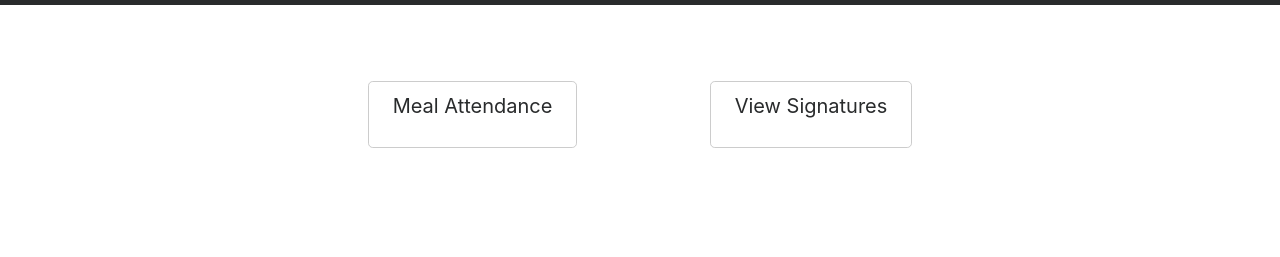
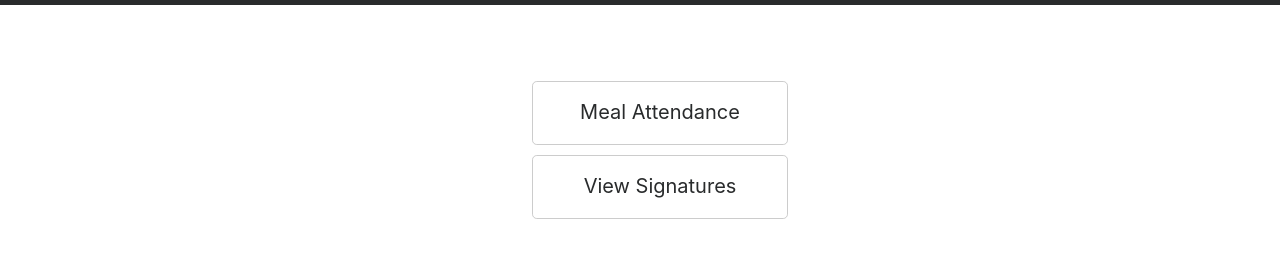
Before and after one commit to isaac-blasiman/stmartins-guest-attendance, a plain HTML site: page Main Menu.html in a window 1280 px wide. Shown: the part 47-304 px from the top of the page. Drawn offline with Linux system fonts and the light colour scheme.

Commit message:
Repositioned main menu buttons and changed page title

```diff
--- a/Main Menu.html
+++ b/Main Menu.html
@@ -7,7 +7,7 @@
     <meta name="author" content="">
 
     <link rel="icon" href="<i class="fa fa-pencil-square-o" aria-hidden="true"></i>
-    <title>Sign In</title>
+    <title>Main Menu</title>
 
     <!-- Font Awesome Inclusion  -->
     <link href="font-awesome-4.7.0\css\font-awesome.min.css" rel="stylesheet">
@@ -40,17 +40,22 @@
     </nav>
 
       <div class="starter-template">
-        <a class="btn btn-secondary btn-lg custom-horizontal-button" href="Create Signature - Adult.html">
+        <ul>
+            <li>
+                <a class="btn btn-secondary btn-lg custom-horizontal-button" href="Sign In.html">
                     <div id="main-menu-button-content">
                         <p>Meal Attendance</p>
                     </div>
                 </a>
-        <span id="responsive-spacing"></span>
-        <a class="btn btn-secondary btn-lg custom-horizontal-button" id="child-status-icon" href="Create Signature - Child.html">
+            </li>
+            <li>
+                <a class="btn btn-secondary btn-lg custom-horizontal-button" id="child-status-icon" href="List of Signatures.html">
                     <div id="main-menu-button-content">
                         <p>View Signatures</p>
                     </div>
                 </a>
+            </li>
+        </ul>
       </div><!-- /starter-template-->
 
     <!-- Bootstrap core JavaScript
--- a/our-custom-styles.css
+++ b/our-custom-styles.css
@@ -19,6 +19,11 @@
 	height: 35vw;
 }
 
+.custom-horizontal-button {
+    height: 5vw;
+    width: 20vw;
+}
+
 #adult-status-button-content{
     position: relative;
 	top: 6vw
@@ -37,6 +42,16 @@
 #child-status-button-content p{
     position: relative;
 	top: 6vw
+}
+
+#main-menu-button-content {
+    position: relative;
+    top: 0.5vw
+}
+
+#main-menu-button-content p{
+    position: relative;
+	top: 0vw
 }
 
 #responsive-spacing{
@@ -63,3 +78,11 @@
 .fa-3x{
 	font-size: 9vw;
 }
+
+.starter-template ul{
+    list-style-type: none;
+}
+
+.starter-template li{
+    margin-bottom: 10px;
+}
```
Lines whose indentation alone changed are shown as unchanged.
